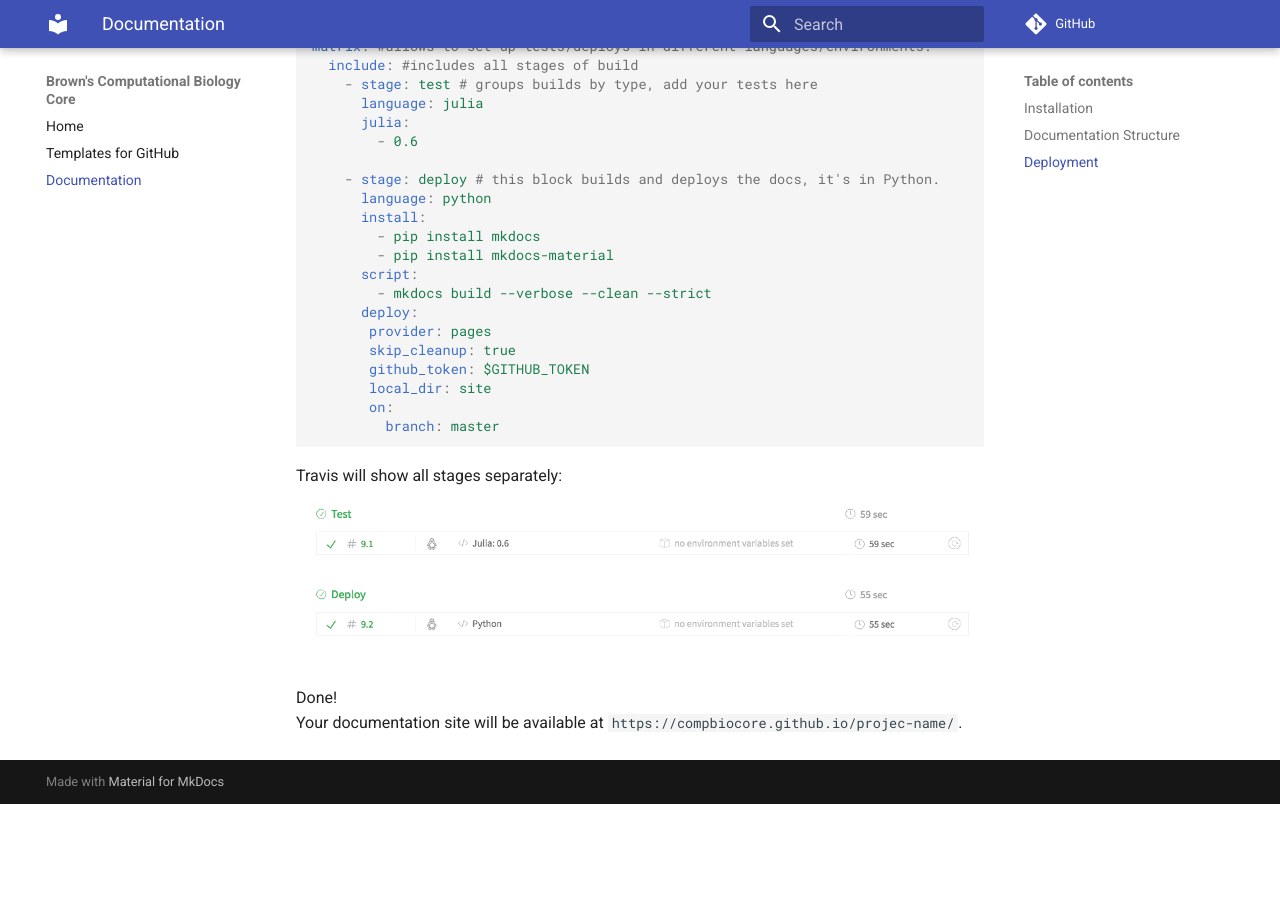
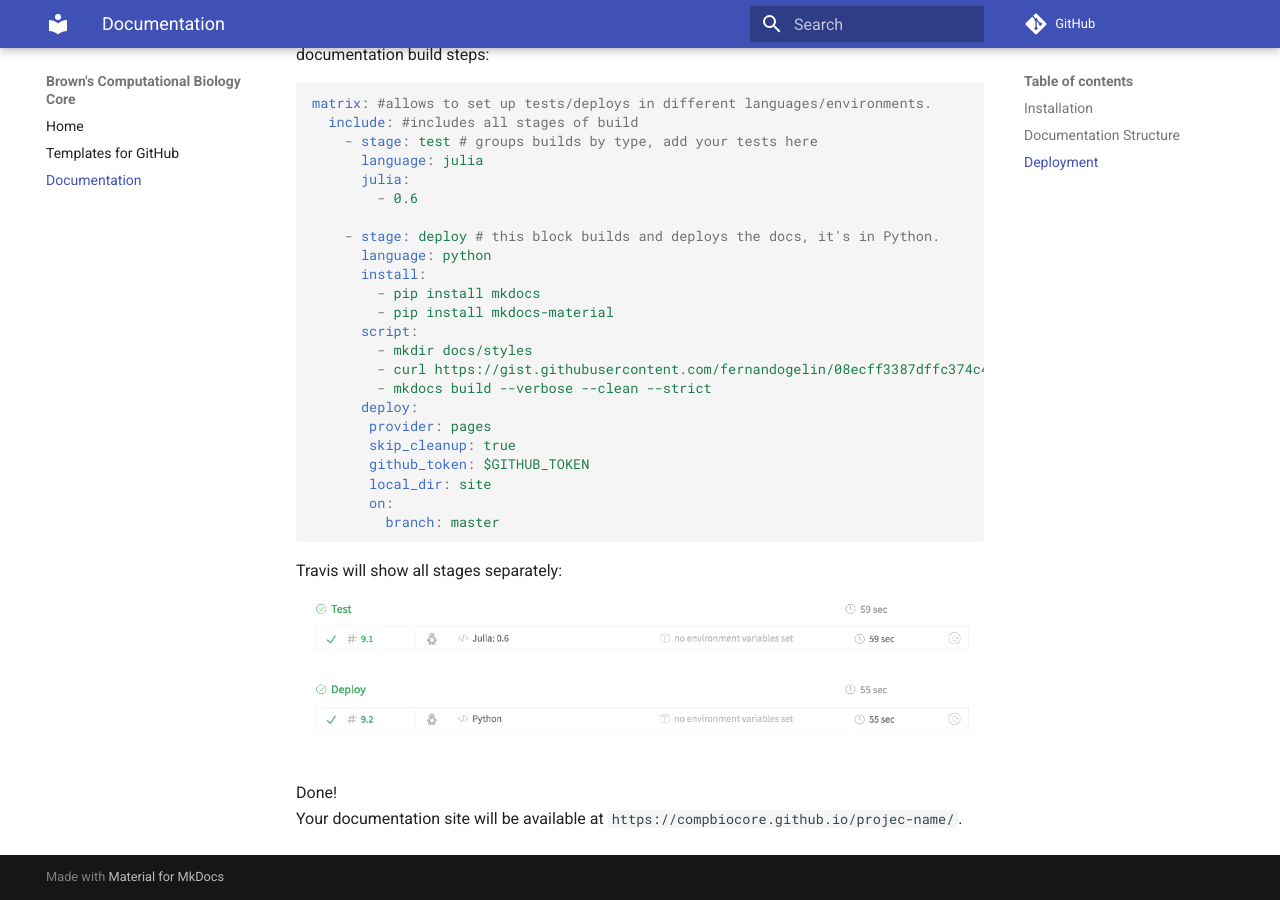
Before and after one commit to compbiocore/cbc-documentation-templates, an MkDocs documentation site: the page built from docs/mkdocs.md, in a window 1280 px wide and 900 px high, scrolled down 3030 px. Built offline with MkDocs 1.6.1 and Material for MkDocs 9.7.7, drawn with Linux system fonts in a browser that asks for light colours; comment, search, counter and statistics services are not loaded; old or Windows-style settings are respelled for this version of MkDocs; before the commit the page ends 3834 px from its top, so only the background shows below that; some of the changed text lies outside the part shown.

Commit message:
updates documentation to include md extensions and dark_mode travis

````diff
--- a/docs/mkdocs.md
+++ b/docs/mkdocs.md
@@ -31,25 +31,29 @@
 site_author:      Fernando Gelin
 repo_url:         https://github.com/compbiocore/cbc-documentation-templates
 site_description: Documentation templates and best-practices for Brown's Computational Biology Core.
-site_url:         https://compbiocore.github.io/cbc-documentation-templates/
+site_url: https://compbiocore.github.io/cbc-documentation-templates/
 
 theme:
   name: material
+
+extra_css:
+  - styles/dark_mode.css
 
 markdown_extensions:
   - extra
   - tables
   - fenced_code
+  - admonition
   - codehilite
-  - admonition
   - footnotes
 
 docs_dir: docs/
 
 pages:
   - Home: 'index.md'
-  - GitHub: 'readme.md'
+  - Templates for GitHub: 'readme.md'
   - Documentation: 'mkdocs.md'
+
 ```
 
 !!! tip
@@ -83,6 +87,8 @@
         - pip install mkdocs
         - pip install mkdocs-material
       script:
+        - mkdir docs/styles
+        - curl https://gist.githubusercontent.com/fernandogelin/08ecff3387dffc374c4abf06a577ab71/raw/29ad95fcc771ce49ff6cecc56346218a0e929df8/dark_mode.css > docs/styles/dark_mode.css
         - mkdocs build --verbose --clean --strict
       deploy:
        provider: pages
@@ -91,6 +97,7 @@
        local_dir: site
        on:
          branch: master
+
 ```
 
 Travis will show all stages separately:
````
